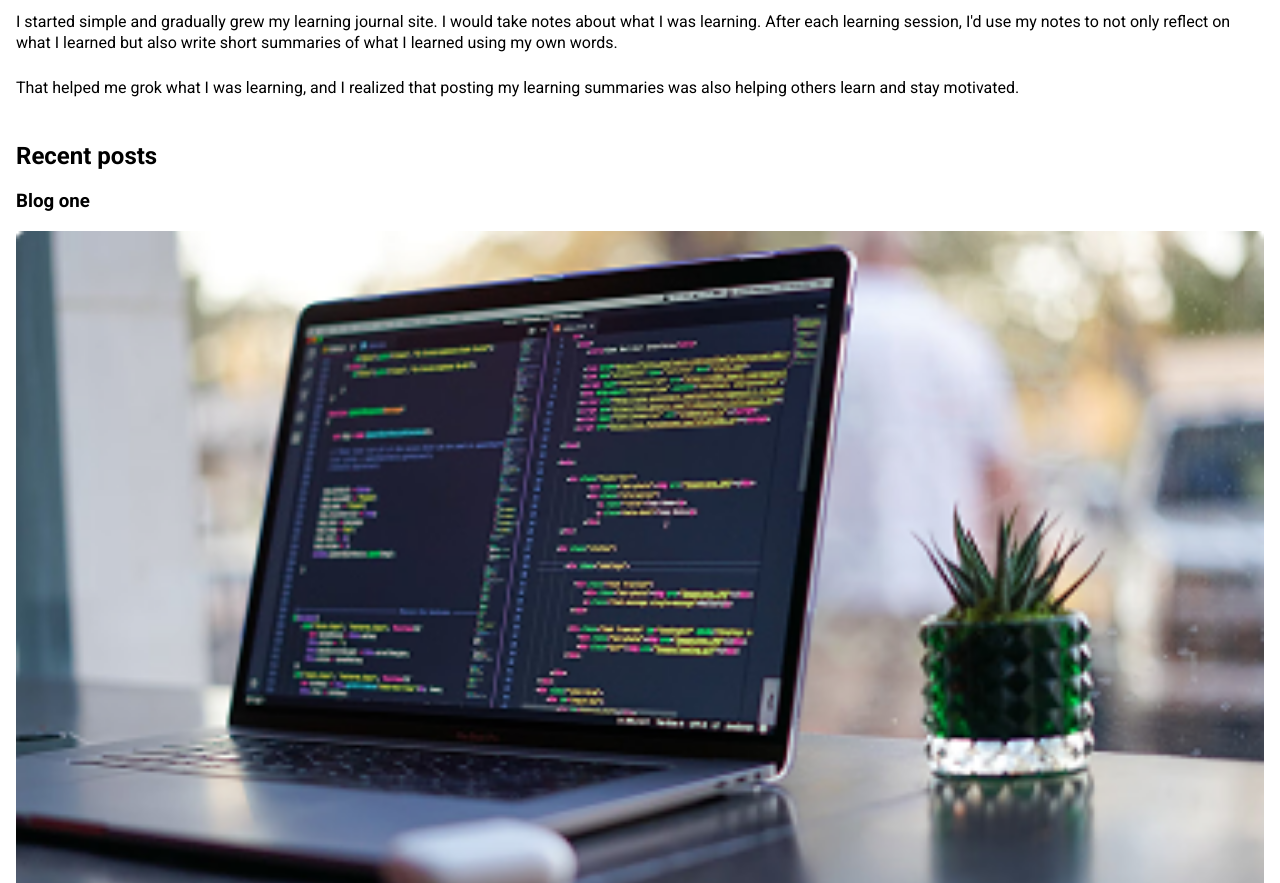
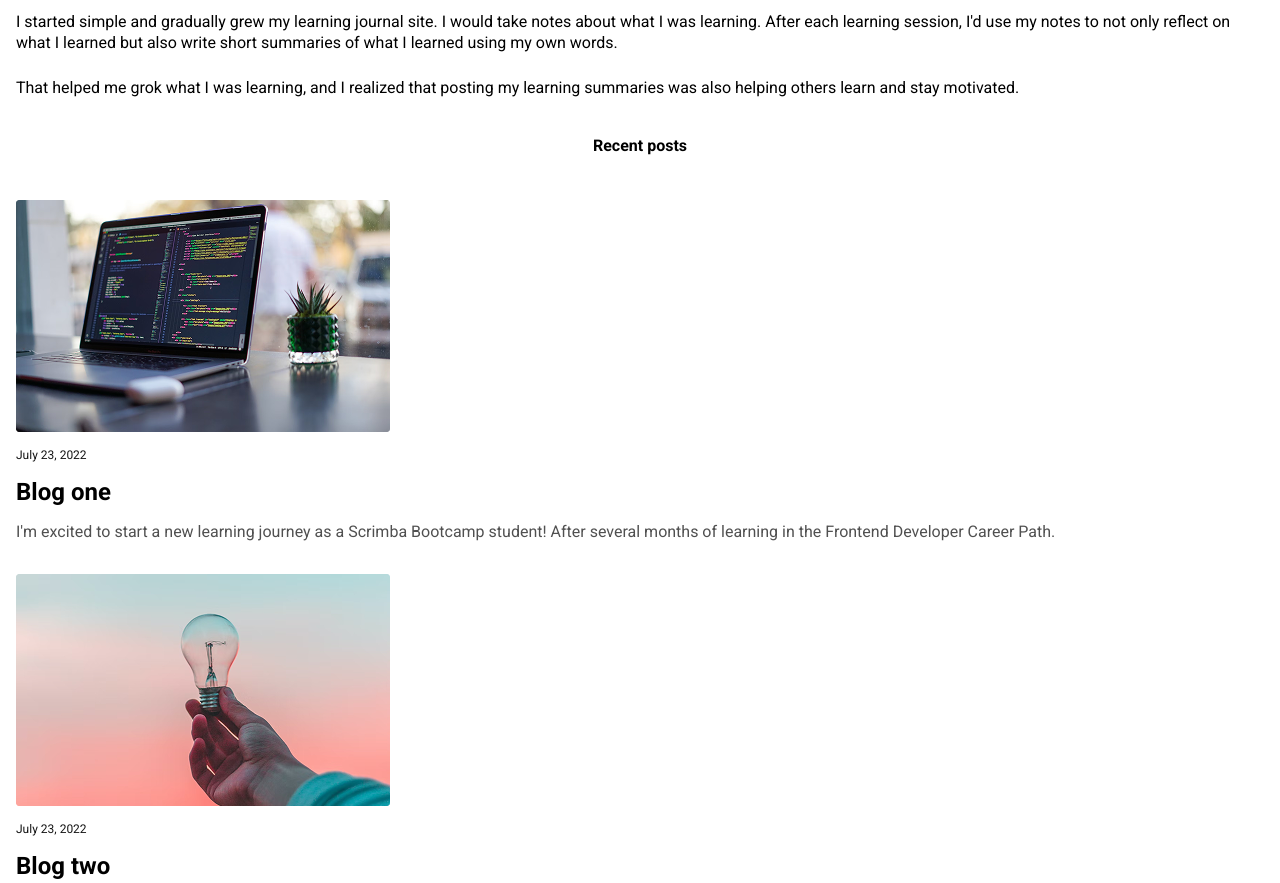
Before and after one commit to bakadja/learning-journal, a website built with Vite: page index.html in a window 1280 px wide. Shown: the part 680-1563 px from the top of the page. Built offline with nearby package versions, Linux system fonts and the light colour scheme.

Commit message:
style: organize and enhance section headers in style.css; add recent-posts styles

```diff
--- a/css/style.css
+++ b/css/style.css
@@ -44,7 +44,9 @@ img {
   width: 100%;
 }
 
-/* header */
+/* ***************************************** */
+/* *************** header ****************** */
+/* ***************************************** */
 .site-header {
   display: flex;
   justify-content: space-between;
@@ -83,9 +85,11 @@ img {
   letter-spacing: 1px;
 }
 
-/* main  */
+/* ***************************************** */
+/* *************** main ******************** */
+/* ***************************************** */
+
 /* main article */
-
 .main-article {
   display: grid;
   grid-template-columns: 1fr;
@@ -136,4 +140,52 @@ img {
 .highlight {
   font-weight: 700;
 }
+
 /* recent-posts section */
+.recent-posts {
+   display: grid;
+   gap: 2em;
+}
+.recent-posts-title {
+  text-align: center;
+  font-size: 1rem;
+  font-weight: 700;
+}
+
+.recent-post {
+  display: flex;
+  flex-direction: column;
+  gap: 1em
+}
+
+.recent-post-title,
+.recent-post-summary {
+ margin: 0;
+}
+.recent-post-title {
+  font-size: 1.5rem;
+  font-weight: 700;
+}
+
+.recent-post-image {
+  order: -2;
+  max-width: 374px;
+}
+
+.recent-post-summary {
+  font-size: 1rem;
+  font-weight: 400;
+  color: #505050;
+  line-height: 1.25;
+}
+
+.recent-post-date {
+  order: -1;
+  color: #151515;
+  font-size: 0.75rem;
+}
+
+
+/* ***************************************** */
+/* *************** footer ****************** */
+/* ***************************************** */
```
